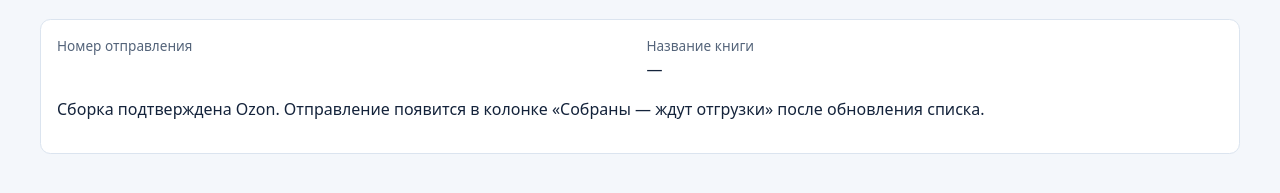
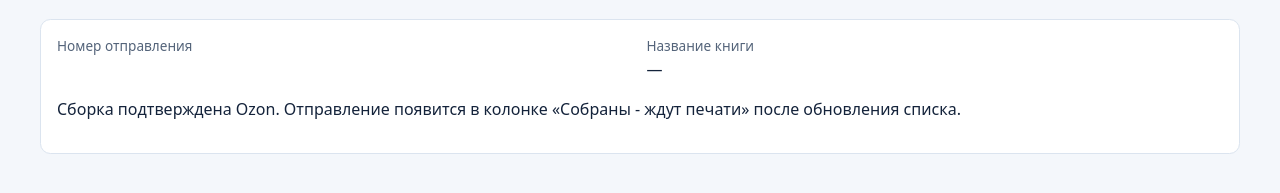
Before and after one commit to fundvam-code/Books, a FastAPI app: template backend/app/templates/ozon_assembly_status.html in a window 1280 px wide. Shown: the part 174-367 px from the top of the page. Run offline with FastAPI, Linux system fonts and the light colour scheme; the template is opened without the code that fills it, so the values that code supplies are empty; parts of the project's set-up code (start-up, migrations or seed data) failed here and were passed over.

Commit message:
Переименовать колонку собранных заказов Ozon

```diff
--- a/backend/app/main.py
+++ b/backend/app/main.py
@@ -46,7 +46,7 @@ templates = Jinja2Templates(directory=ROOT / "templates")
 cabinet_names = {"1": "Золотая антилопа", "2": "Зеленая книга", WB_ACCOUNT: "Wildberries"}
 templates.env.globals.update(cabinet_names=cabinet_names, label_statuses=LABEL_STATUSES, wb_account=WB_ACCOUNT)
 labels = dict(zip((*OZON_STATUSES, *WB_BOARD_STATUSES),
-                  ("Ожидают сборки", "Собраны — ждут отгрузки", "Новые", "На сборке")))
+                  ("Ожидают сборки", "Собраны - ждут печати", "Новые", "На сборке")))
 
 
 def format_msk(value: datetime | str | None) -> str:
--- a/backend/app/templates/ozon_assembly_status.html
+++ b/backend/app/templates/ozon_assembly_status.html
@@ -18,7 +18,7 @@
   {% elif job.state in ('pending', 'leased') %}
     <p>Локальный агент отправляет заказ на сборку и проверяет статус в Ozon.</p>
   {% elif not action.print_after %}
-    <p>Сборка подтверждена Ozon. Отправление появится в колонке «Собраны — ждут отгрузки» после обновления списка.</p>
+    <p>Сборка подтверждена Ozon. Отправление появится в колонке «Собраны - ждут печати» после обновления списка.</p>
   {% elif not label_job %}
     <p>Сборка подтверждена. Создаём задание на этикетку.</p>
   {% elif label_job.state == 'failed' %}
```
